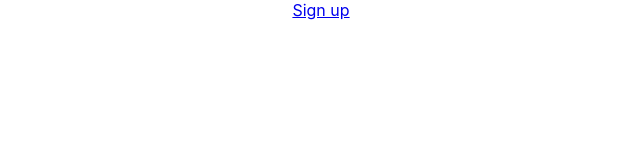
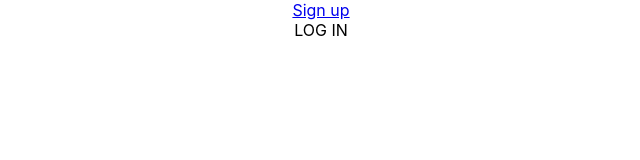
Before and after one commit to valfink/cgn-23-1-spring-security-frontend, a React (Create React App) app: page /login in a window 1280 px wide. Before the commit this address had no page. Shown: the top 160 px of the page, without its empty margins (319-959 px from the left). Built offline with nearby package versions, Linux system fonts and the light colour scheme.

Commit message:
Add dummy login page

```diff
--- a/src/App.tsx
+++ b/src/App.tsx
@@ -2,6 +2,7 @@ import React from 'react';
 import './App.css';
 import {Link, Route, Routes} from "react-router-dom";
 import SignUp from "./component/SignUp";
+import Login from "./component/Login";
 
 function App() {
   return (
@@ -9,6 +10,7 @@ function App() {
         <Link to={"/sign-up"}>Sign up</Link><br/>
       <Routes>
         <Route path={"/sign-up"} element={<SignUp />} />
+        <Route path={"/login"} element={<Login />} />
       </Routes>
     </div>
   );
--- /dev/null
+++ b/src/component/Login.tsx
@@ -0,0 +1,7 @@
+export default function Login() {
+    return (
+        <>
+            LOG IN
+        </>
+    )
+}
```
